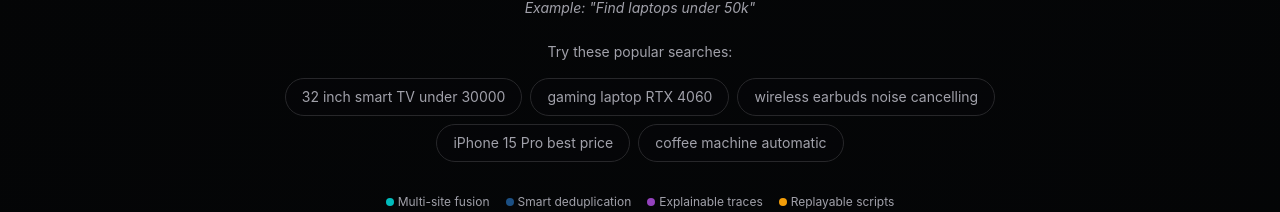
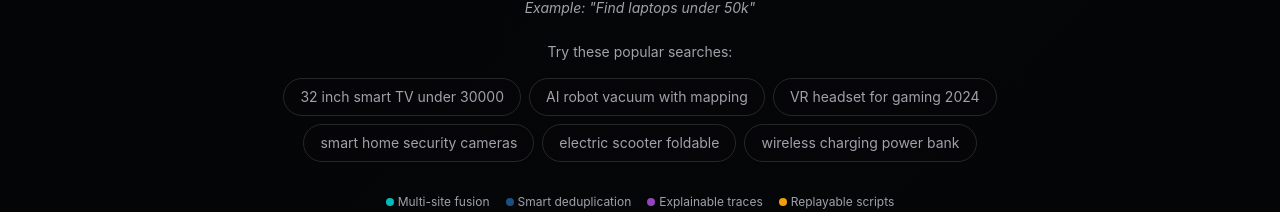
Before and after one commit to Sriram2272/Nexus-web-agent, a React (Vite) app: page / in a window 1280 px wide. Shown: the part 516-728 px from the top of the page. Built offline with nearby package versions, Linux system fonts and the light colour scheme; no server answers.

Commit message:
Update popular searches

```diff
--- a/src/components/SearchInterface.tsx
+++ b/src/components/SearchInterface.tsx
@@ -165,10 +165,11 @@ export const SearchInterface = ({ onSearch, isLoading = false }: SearchInterface
 
   const quickSearches = [
     "32 inch smart TV under 30000",
-    "gaming laptop RTX 4060",
-    "wireless earbuds noise cancelling",
-    "iPhone 15 Pro best price",
-    "coffee machine automatic"
+    "AI robot vacuum with mapping",
+    "VR headset for gaming 2024",
+    "smart home security cameras",
+    "electric scooter foldable",
+    "wireless charging power bank"
   ];
 
   return (
```
